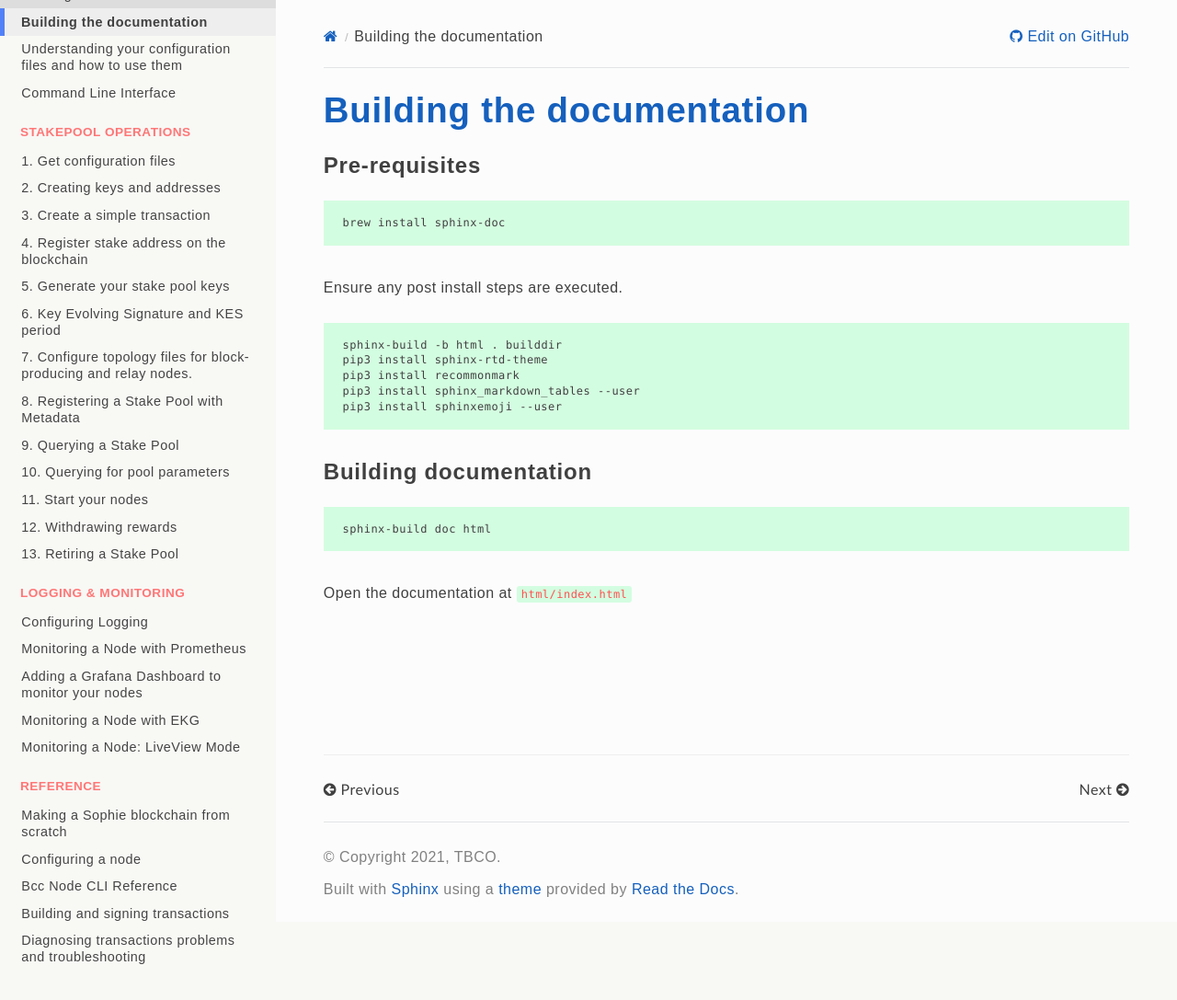
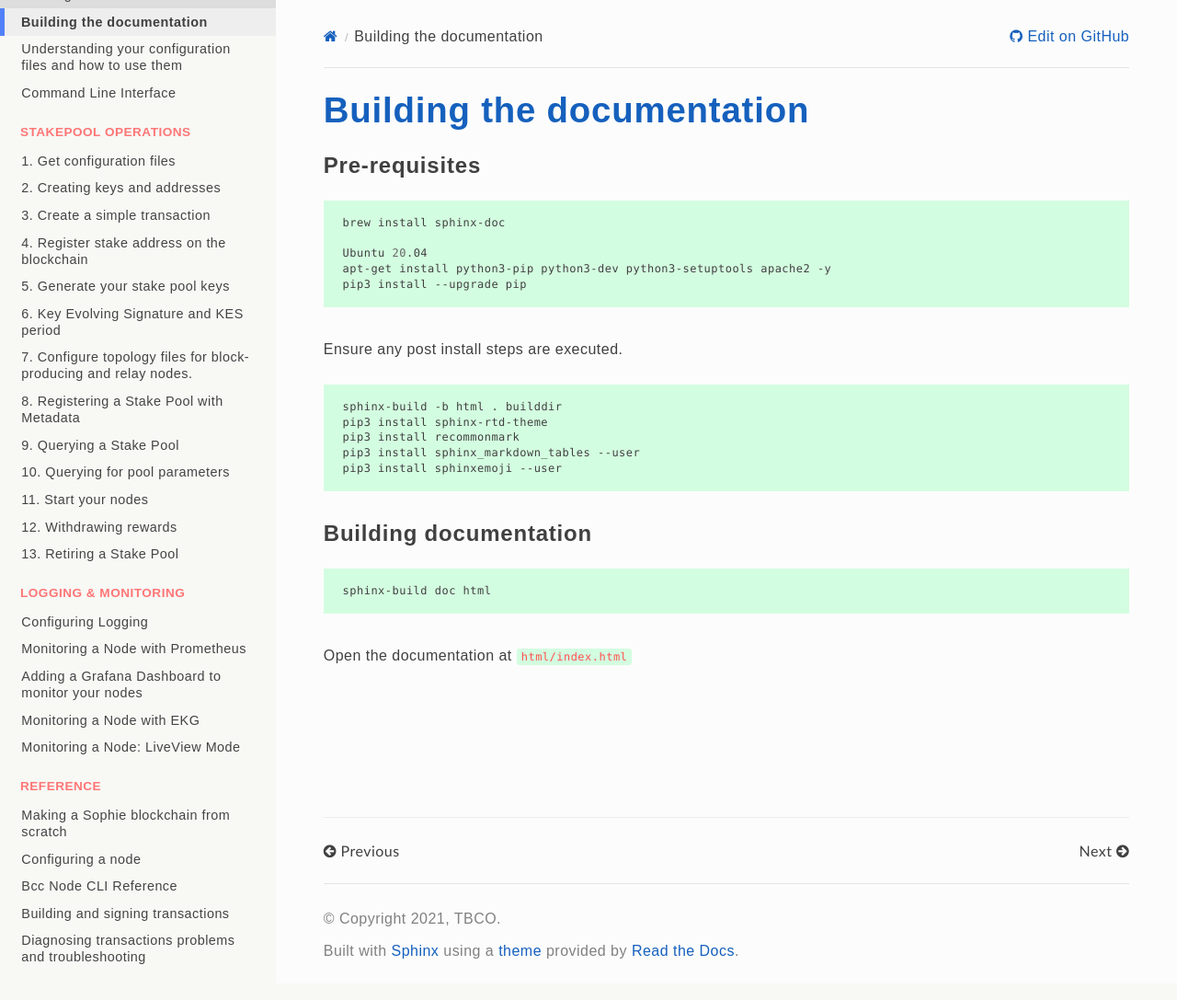
Before and after one commit to The-Blockchain-Company/bcc-node, a Sphinx documentation site: the page built from doc/getting-started/building-the-documentation.md, in a window 1280 px wide and 1087 px high. Shown: the whole window at 92% size. Built offline with Sphinx 7.4.7 and the Read the Docs theme 2.0.0, drawn with Linux system fonts in a browser that asks for light colours; some web fonts are replaced.

````diff
--- a/README.rst
+++ b/README.rst
@@ -586,7 +586,7 @@ You can validate Cole era blocks, delegation certificates, txs and update propos
 ``cabal exec bcc-cli -- validate-cbor --cole-block 21600 --filepath CBOREncodedColeBlockFile``
 
 
-Native Tokens
+Native Tokens #TODO
 =======================================
 
 Native tokens is a new feature that enables the transacting of multi-assets on Bcc. Native tokens are now supported on mainnet and users can transact with bcc, and an unlimited number of user-defined (custom) tokens natively.
--- a/doc/conf.py
+++ b/doc/conf.py
@@ -26,7 +26,7 @@ copyright = '2021, TBCO'
 author = 'TBCO'
 
 # The full version, including alpha/beta/rc tags
-release = '1.0.0'
+release = '1.9.9'
 
 
 # -- General configuration ---------------------------------------------------
@@ -81,7 +81,7 @@ html_theme_options = {
     'display_version': False,
     'prev_next_buttons_location': 'bottom',
     'style_external_links': False,
-    'style_nav_header_background': '#f8f8f5',
+    'style_nav_header_background': '#1e2022',
     # Toc options
     'collapse_navigation': True,
     'sticky_navigation': True,
--- a/doc/getting-started/building-the-documentation.md
+++ b/doc/getting-started/building-the-documentation.md
@@ -4,6 +4,10 @@
 
 ```bash
 brew install sphinx-doc
+
+Ubuntu 20.04
+apt-get install python3-pip python3-dev python3-setuptools apache2 -y
+pip3 install --upgrade pip
 ```
 
 Ensure any post install steps are executed.
````
Also changed, not shown: SECURITY.md (+1 -1 lines), bcc-node/ChangeLog.md, 15 other files.
